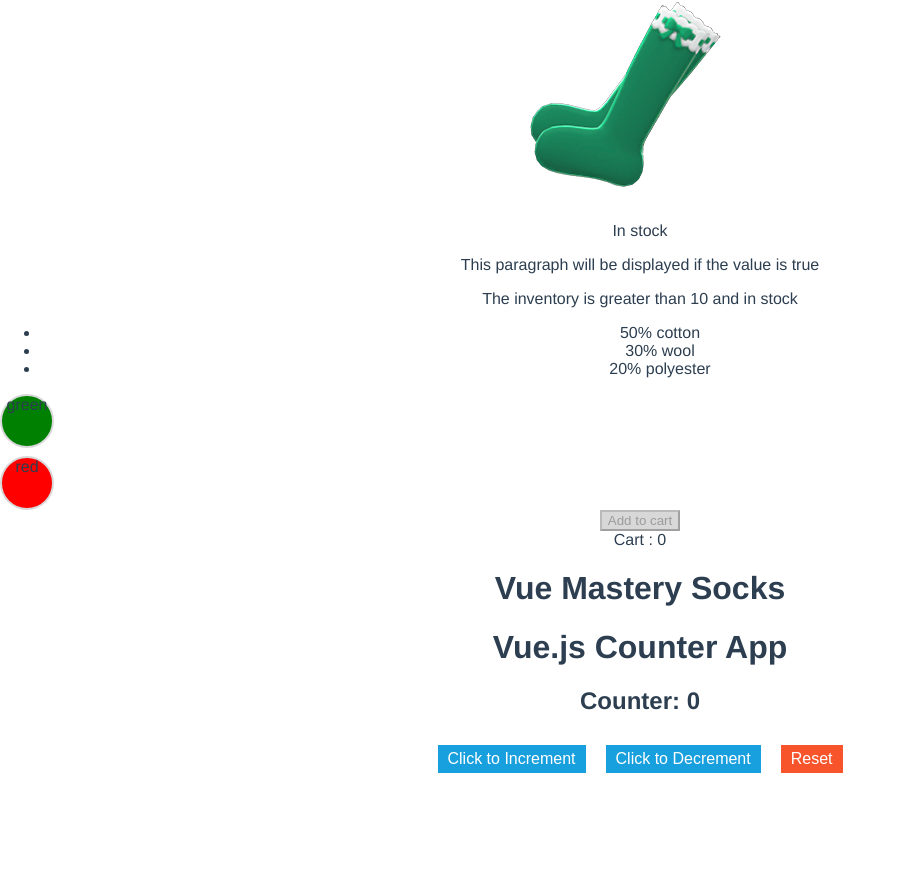
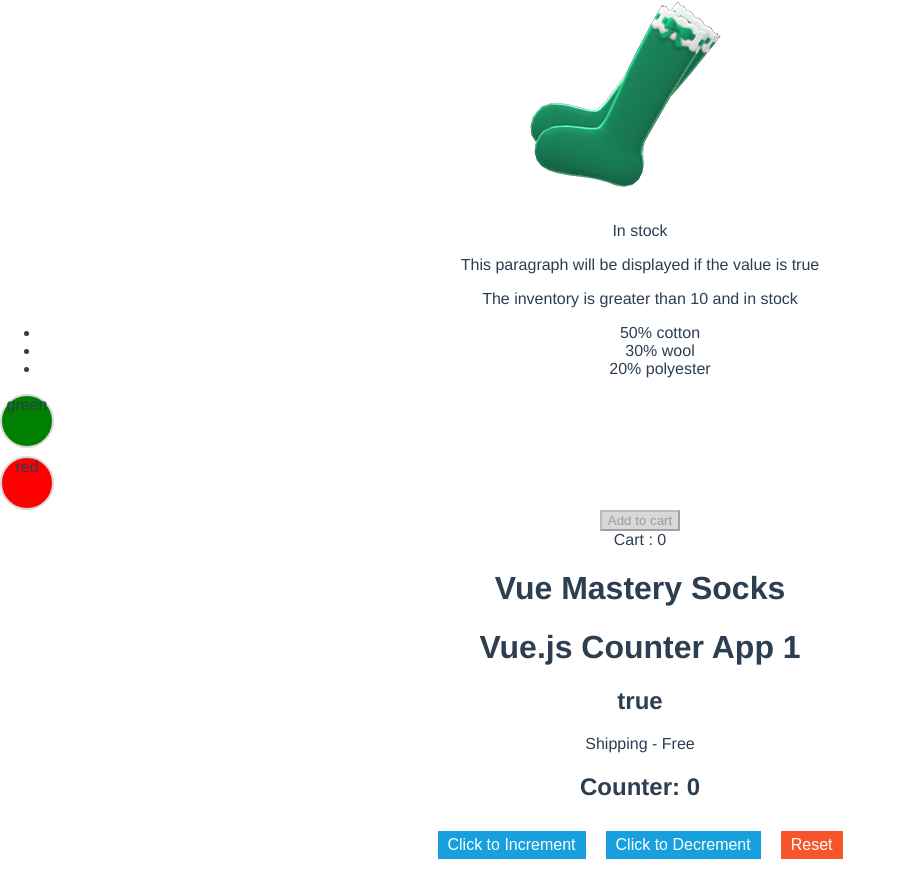
Before and after one commit to mdmathewdc/Vue.js-Counter, a Vue app: page / in a window 1280 px wide. Shown: the part 220-1089 px from the top of the page, without its empty margins (0-906 px from the left). Before the commit the page ends 1003 px from the top, so only its background shows below. Built offline with nearby package versions, Linux system fonts and the light colour scheme.

Commit message:
Passed props

```diff
--- a/src/App.vue
+++ b/src/App.vue
@@ -37,7 +37,7 @@
     <h1>{{ title }}</h1>
 
 
-  <HelloWorld msg="Vue.js Counter App"/>
+  <HelloWorld msg="Vue.js Counter App 1" :premium="premium"/>
   <Counter msg="Counter app message"/>
 
 </template>
@@ -54,6 +54,7 @@
   },
   data() {
     return {
+      premium: true,
       selectedVariant: 0,
       product: 'Socks',
       brand: 'Vue Mastery',
--- a/src/components/HelloWorld.vue
+++ b/src/components/HelloWorld.vue
@@ -1,6 +1,8 @@
  <template>
   <div class="hello">
     <h1>{{ msg }}</h1>
+    <h2>{{ premium }}</h2>
+    <p>Shipping - {{ shipping }}</p>
   </div>
 </template>
 
@@ -8,7 +10,23 @@
 export default {
   name: 'HelloWorld',
   props: {
-    msg: String
+    msg: {
+      type: String,
+      required: true
+    },
+    premium: {
+      type: Boolean,
+      required: true
+    }
+  },
+  computed: {
+    shipping() {
+   if (this.premium) {
+      return 'Free'
+    }
+      return 2.99
+    }
+
   }
 }
 </script>
```
Also changed, not shown: src/main.js (line endings or trailing spaces).
